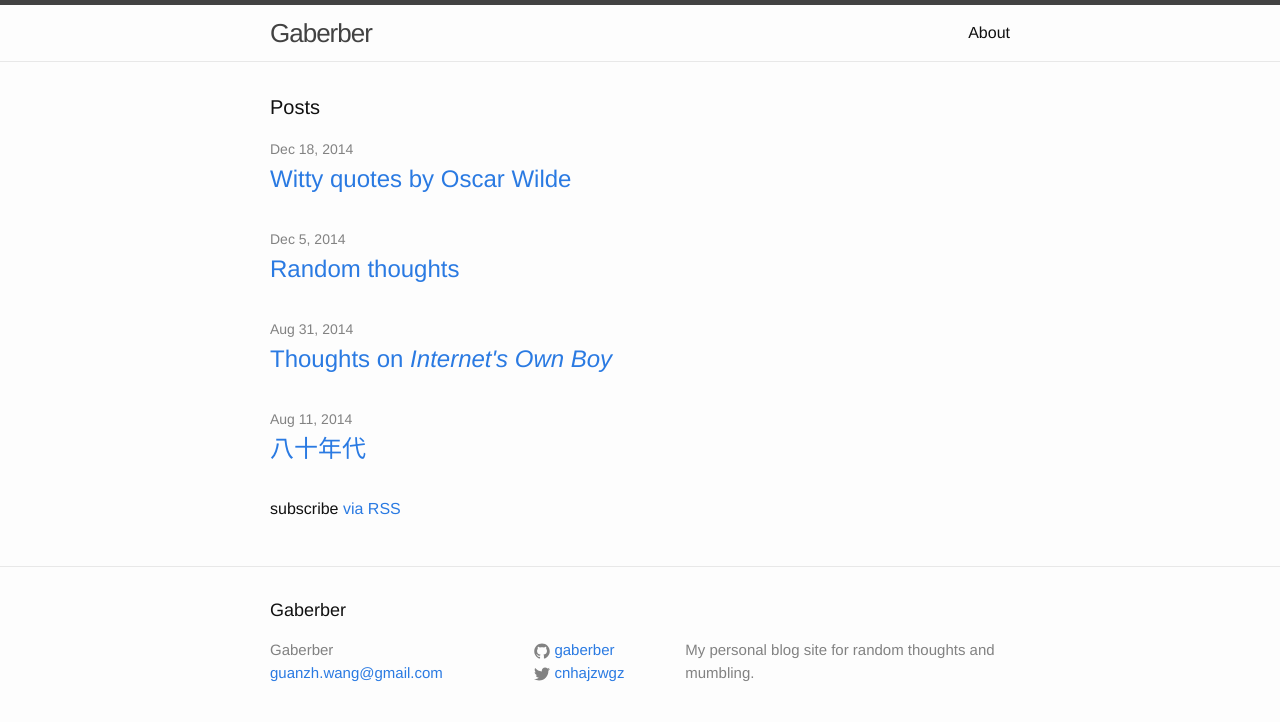
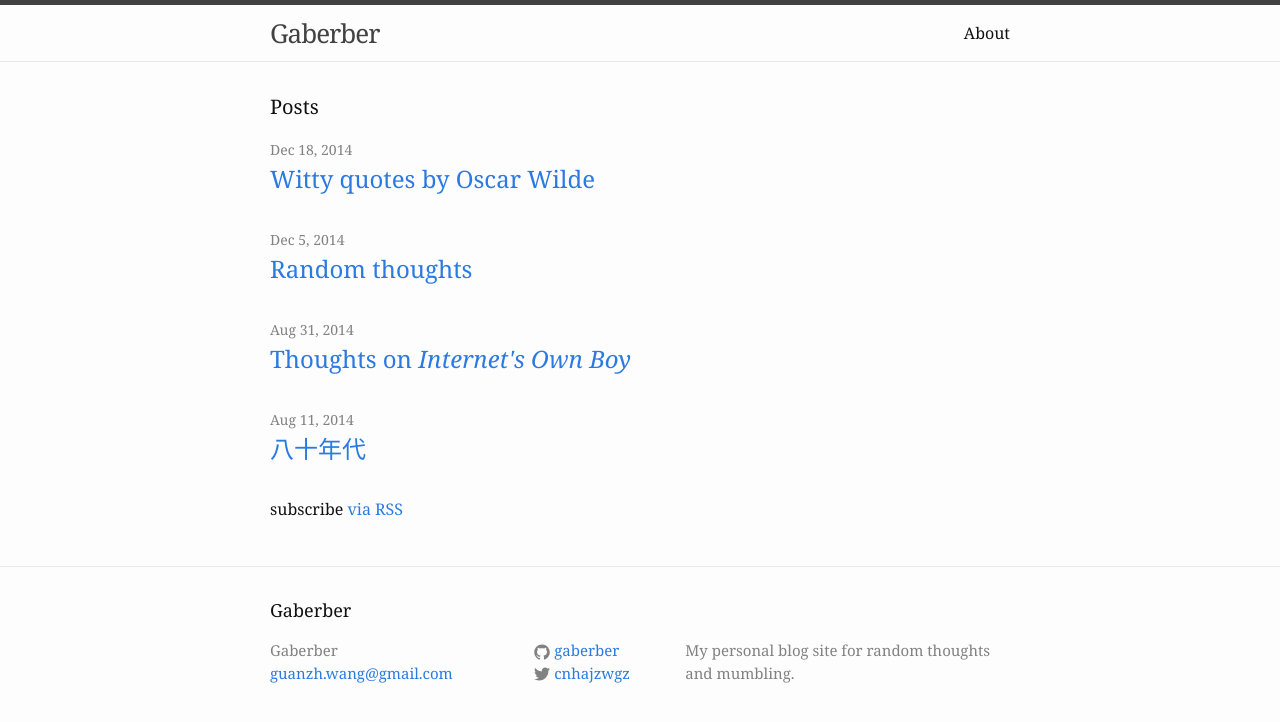
Before and after one commit to gaberber/gaberber.github.io, a Jekyll site: the page built from index.html, in a window 1280 px wide. Shown: the top 722 px of the page. Built offline with Jekyll 4.4.1, drawn with Linux system fonts in a browser that asks for light colours.

Commit message:
changed font to serif and added Chinese font for Mac

```diff
--- a/css/main.scss
+++ b/css/main.scss
@@ -6,7 +6,7 @@
 
 
 // Our variables
-$base-font-family: Helvetica, Arial, sans-serif;
+$base-font-family: Adobe Caslon Pro, Georgia, STSong, serif;
 $base-font-size:   16px;
 $small-font-size:  $base-font-size * 0.875;
 $base-line-height: 1.5;
```
